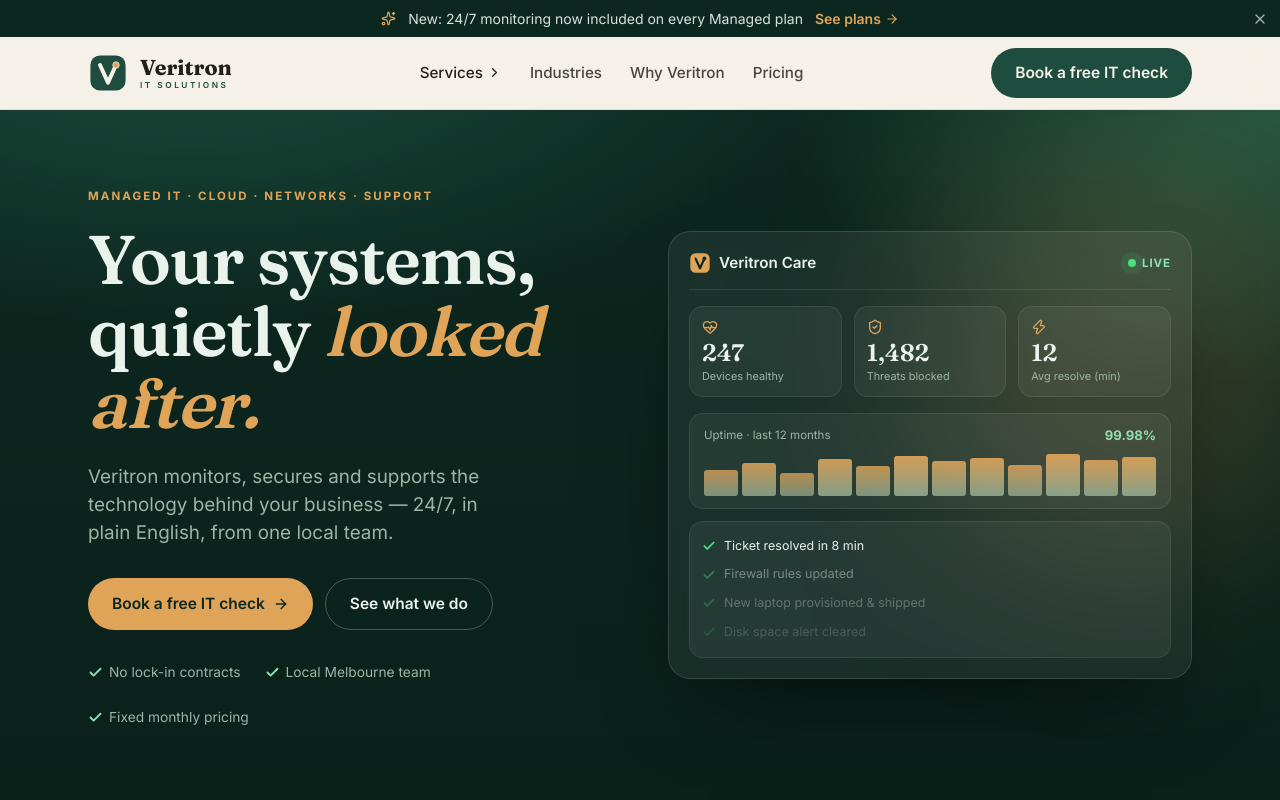
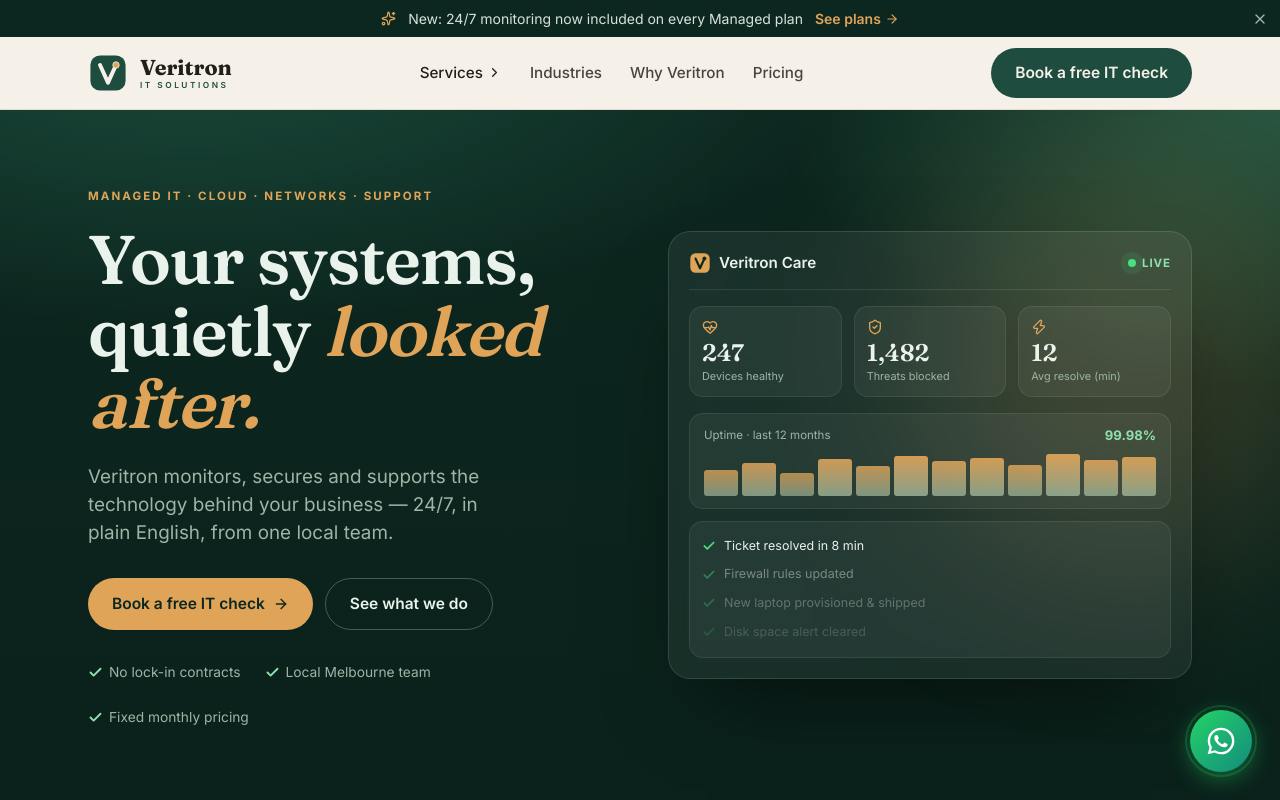
Before and after one commit to Taharehmann/Veritron-IT, a React (Vite) app in the folder veritron/: page / in a window 1280 px wide. Shown: the top 800 px of the page. Built offline with nearby package versions, Linux system fonts and the light colour scheme.

Commit message:
Added Whatsapp Api with Button

```diff
--- a/veritron/src/App.jsx
+++ b/veritron/src/App.jsx
@@ -517,6 +517,46 @@
           </div>
         </div>
       </footer>
+
+      {/* ===== FLOATING WHATSAPP BUTTON ===== */}
+      <a
+        href="https://wa.me/61450513399"
+        target="_blank"
+        rel="noopener noreferrer"
+        aria-label="Chat on WhatsApp"
+        style={{
+          position: "fixed",
+          bottom: isMobile ? 20 : 28,
+          right: isMobile ? 20 : 28,
+          zIndex: 999,
+          width: isMobile ? 54 : 62,
+          height: isMobile ? 54 : 62,
+          borderRadius: "50%",
+          background: "linear-gradient(135deg, #25D366, #128C7E)",
+          display: "grid",
+          placeItems: "center",
+          boxShadow: "0 6px 24px rgba(37,211,102,.45), 0 2px 8px rgba(0,0,0,.15)",
+          cursor: "pointer",
+          transition: "transform .25s ease, box-shadow .25s ease",
+          textDecoration: "none",
+        }}
+        onMouseEnter={(e) => { e.currentTarget.style.transform = "scale(1.1)"; e.currentTarget.style.boxShadow = "0 8px 32px rgba(37,211,102,.55), 0 4px 12px rgba(0,0,0,.2)"; }}
+        onMouseLeave={(e) => { e.currentTarget.style.transform = "scale(1)"; e.currentTarget.style.boxShadow = "0 6px 24px rgba(37,211,102,.45), 0 2px 8px rgba(0,0,0,.15)"; }}
+      >
+        {/* Pulse ring */}
+        <span style={{
+          position: "absolute",
+          inset: -4,
+          borderRadius: "50%",
+          border: "2px solid rgba(37,211,102,.4)",
+          animation: "waPulse 2.2s ease-out infinite",
+        }} />
+        {/* WhatsApp icon */}
+        <svg width={isMobile ? 28 : 32} height={isMobile ? 28 : 32} viewBox="0 0 32 32" fill="none" xmlns="http://www.w3.org/2000/svg">
+          <path d="M16.004 2.667A13.28 13.28 0 0 0 2.72 15.95a13.18 13.18 0 0 0 1.78 6.62L2.667 29.333l6.96-1.82A13.28 13.28 0 0 0 16.004 29.3 13.28 13.28 0 0 0 29.333 16 13.28 13.28 0 0 0 16.004 2.667Zm0 24.266a10.88 10.88 0 0 1-5.56-1.52l-.4-.24-4.12 1.08 1.1-4.02-.26-.42a10.87 10.87 0 0 1-1.67-5.8 10.92 10.92 0 0 1 10.92-10.92A10.92 10.92 0 0 1 26.933 16a10.92 10.92 0 0 1-10.93 10.933Zm5.98-8.18c-.33-.16-1.94-.96-2.24-1.07-.3-.1-.52-.16-.74.17s-.85 1.07-1.04 1.28c-.19.22-.38.24-.71.08a8.94 8.94 0 0 1-2.64-1.63 9.9 9.9 0 0 1-1.83-2.27c-.19-.33 0-.5.14-.67.14-.15.33-.38.49-.57.16-.19.22-.33.33-.55.1-.22.05-.41-.03-.57-.08-.16-.74-1.78-1.01-2.44-.27-.64-.54-.55-.74-.56h-.63c-.22 0-.57.08-.87.41s-1.14 1.12-1.14 2.72 1.17 3.16 1.33 3.38c.16.22 2.3 3.52 5.58 4.93.78.34 1.39.54 1.86.69.78.25 1.49.21 2.06.13.63-.1 1.94-.79 2.21-1.56.27-.77.27-1.43.19-1.56-.08-.14-.3-.22-.63-.38Z" fill="#fff"/>
+        </svg>
+      </a>
+      <style>{`@keyframes waPulse{0%{transform:scale(1);opacity:.6}70%{transform:scale(1.35);opacity:0}100%{transform:scale(1.35);opacity:0}}`}</style>
     </div>
   );
 }
```
